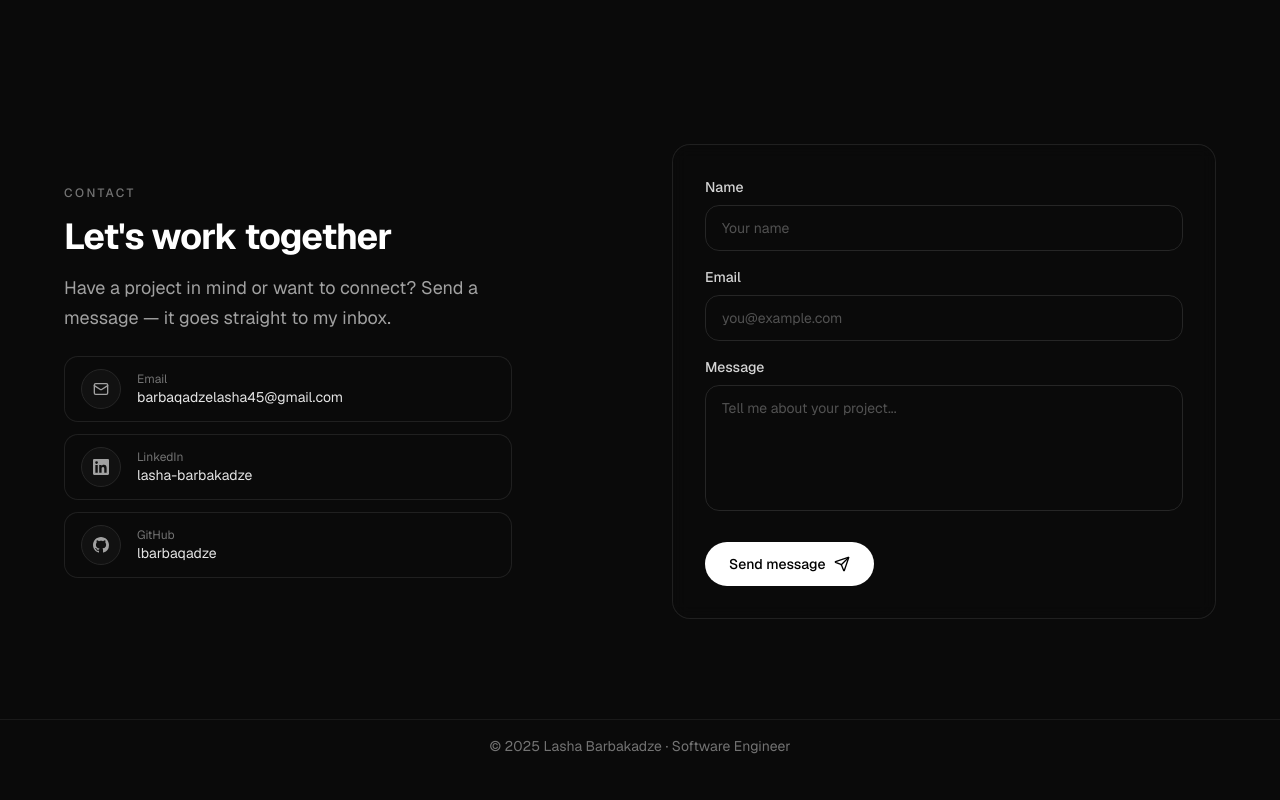
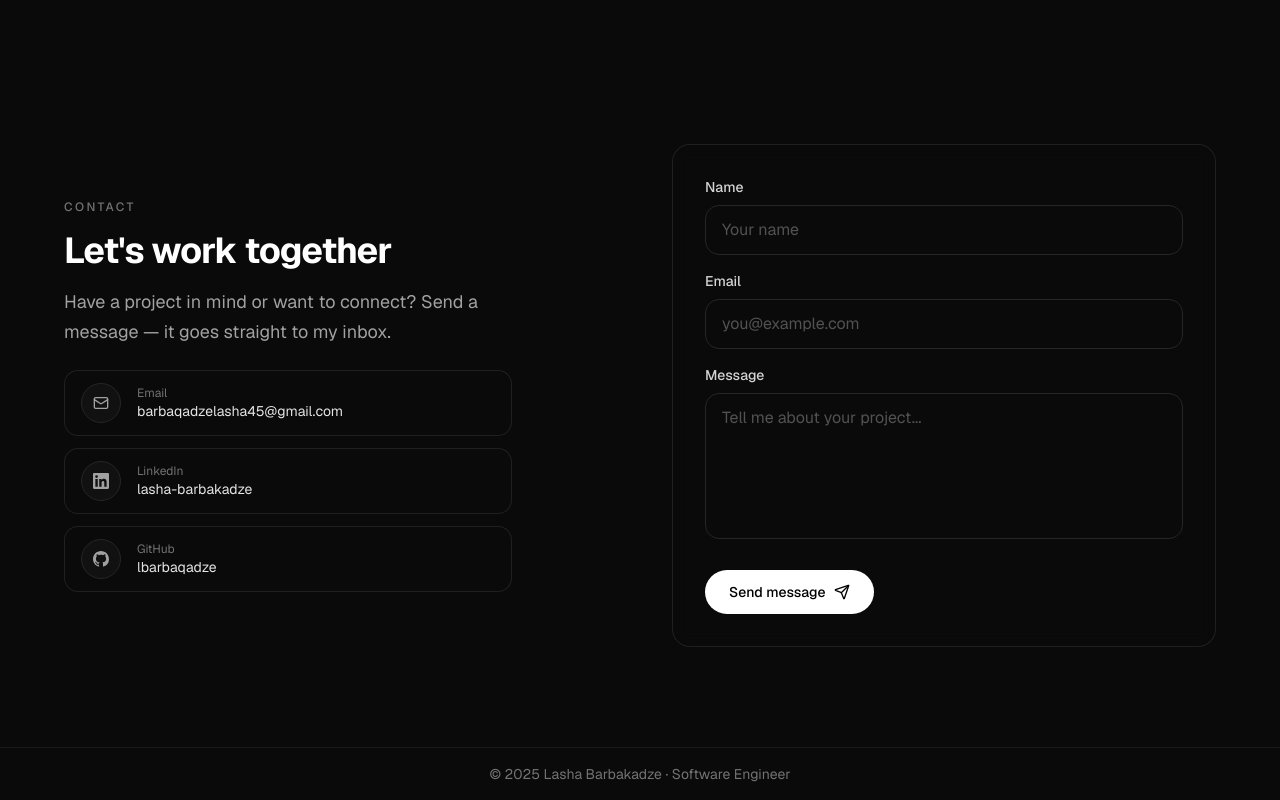
Before and after one commit to lbarbaqadze/Portfolio, a Next.js app: page / in a window 1280 px wide. Shown: the part 2672-3472 px from the top of the page. Before the commit the page ends 3444 px from the top, so only its background shows below. Built offline with nearby package versions, Linux system fonts and the light colour scheme; no server answers.

Commit message:
fix: input focus

```diff
--- a/src/components/contact.tsx
+++ b/src/components/contact.tsx
@@ -51,7 +51,7 @@ const fadeUp = {
 };
 
 const inputClassName =
-  "w-full rounded-xl border border-neutral-800 bg-neutral-950/60 px-4 py-3 text-sm text-white outline-none transition-colors placeholder:text-neutral-600 focus:border-neutral-600";
+  "w-full rounded-xl border border-neutral-800 bg-neutral-950/60 px-4 py-3 text-base text-white outline-none transition-colors placeholder:text-neutral-600 focus:border-neutral-600";
 
 export function Contact() {
   const [status, setStatus] = useState<"idle" | "loading" | "success" | "error">(
```
